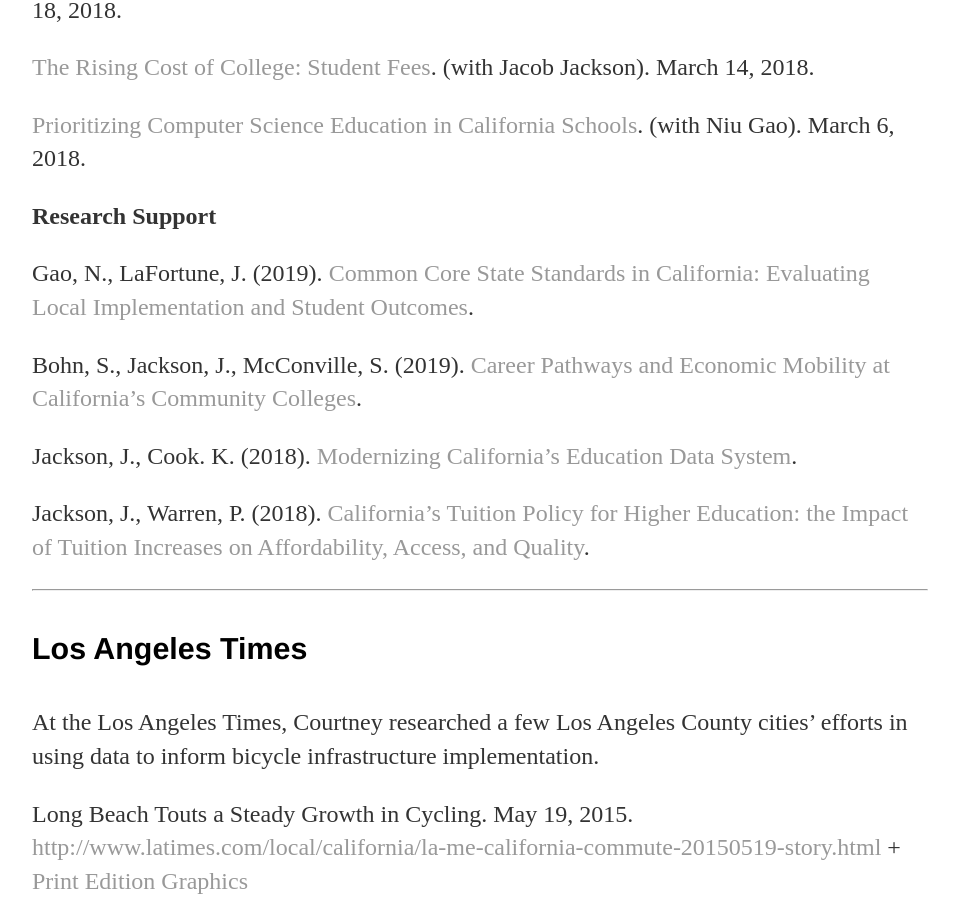
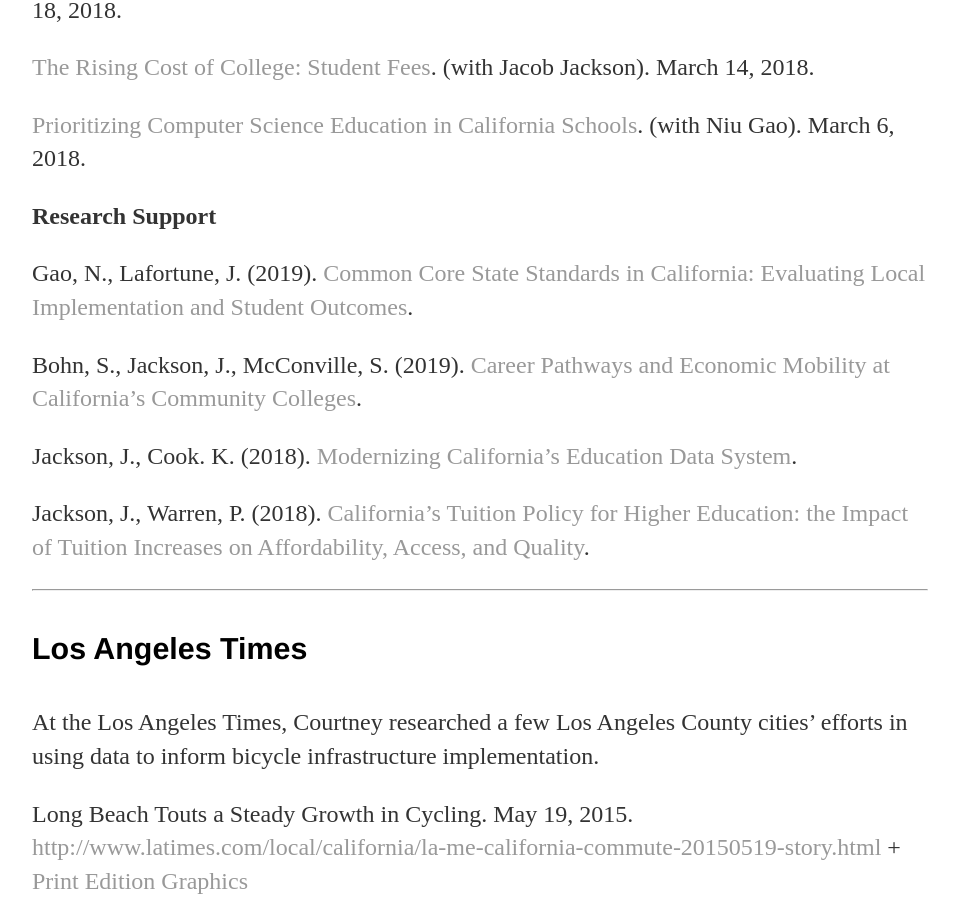
Before and after one commit to leecourt98/leecourt98.github.io, a Jekyll site: the page built from published-work/index.md, in a window 1280 px wide and 900 px high, scrolled down 1419 px. Shown: the whole window, without its empty margins (160-1114 px from the left). Built offline with Jekyll 4.4.1, drawn with Linux system fonts in a browser that asks for light colours.

Commit message:
inc 2019-09-27

```diff
--- a/published-work/index.md
+++ b/published-work/index.md
@@ -47,7 +47,7 @@
 
 **Research Support**
 
-Gao, N., LaFortune, J. (2019). [Common Core State Standards in California: Evaluating Local Implementation and Student Outcomes](https://www.ppic.org/publication/common-core-state-standards-in-california-evaluating-local-implementation-and-student-outcomes/).
+Gao, N., Lafortune, J. (2019). [Common Core State Standards in California: Evaluating Local Implementation and Student Outcomes](https://www.ppic.org/publication/common-core-state-standards-in-california-evaluating-local-implementation-and-student-outcomes/).
 
 Bohn, S., Jackson, J., McConville, S. (2019). [Career Pathways and Economic Mobility at California's Community Colleges](https://www.ppic.org/publication/career-pathways-and-economic-mobility-at-californias-community-colleges/).
 
```
